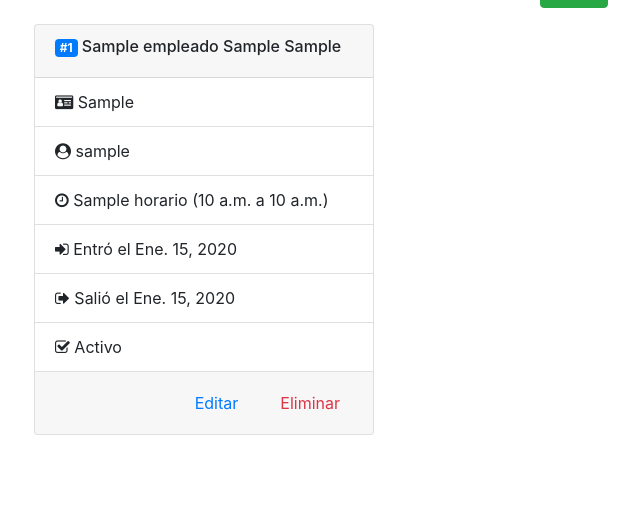
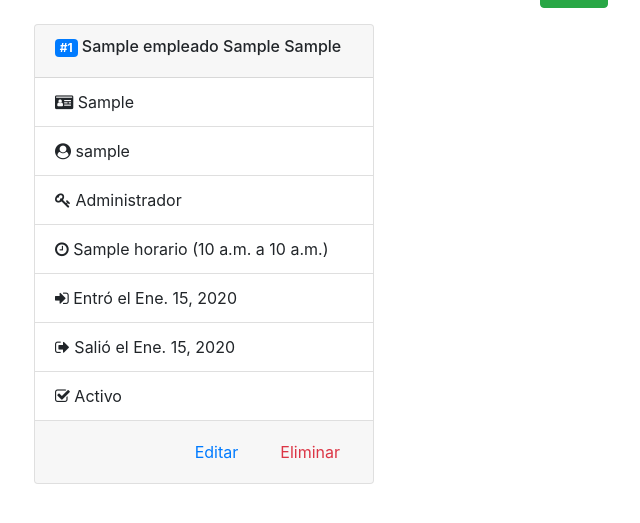
Before and after one commit to miguel-guzman/UNAPEC-CAJA, a Django app: page /empleados in a window 1280 px wide. Shown: the part 168-691 px from the top of the page, without its empty margins (66-706 px from the left). Run offline with Django 3.2, Linux system fonts and the light colour scheme; tables that the repository leaves empty hold one stand-in row (values such as "Sample post"); some libraries are stand-ins or nearby versions.

Commit message:
Add 'user-type' field to 'employee' list

```diff
--- a/Django/Caja/templates/empleados/index.html
+++ b/Django/Caja/templates/empleados/index.html
@@ -36,6 +36,7 @@
             <ul class="list-group list-group-flush">
               <li class="list-group-item"><i class="fa fa-id-card"></i> {% if empleado.emp_cedu %}{{ empleado.emp_cedu }}{% else %}N/A{% endif %}</li>
               <li class="list-group-item"><i class="fa fa-user-circle"></i> {{ empleado.usu_id.username }}</li>
+              <li class="list-group-item"><i class="fa fa-key"></i> {% if empleado.usu_id.is_superuser %}Administrador{% else %}{% if empleado.usu_id.is_staff %}Empleado{% endif %}{% endif %}{% if not empleado.usu_id.is_active %} (Inactivo){% endif %}</li>
               <li class="list-group-item"><i class="fa fa-clock-o"></i> {{ empleado.hor_id.hor_nomb }} ({{ empleado.hor_id.hor_entra }} a {{ empleado.hor_id.hor_sale }})</li>
               <li class="list-group-item"><i class="fa fa-sign-in"></i> Entró el {{ empleado.emp_entra }}</li>
               <li class="list-group-item"><i class="fa fa-sign-out"></i> {% if empleado.emp_sale %}Salió el {{ empleado.emp_sale }}{% else %}N/A{% endif %}</li>
```
